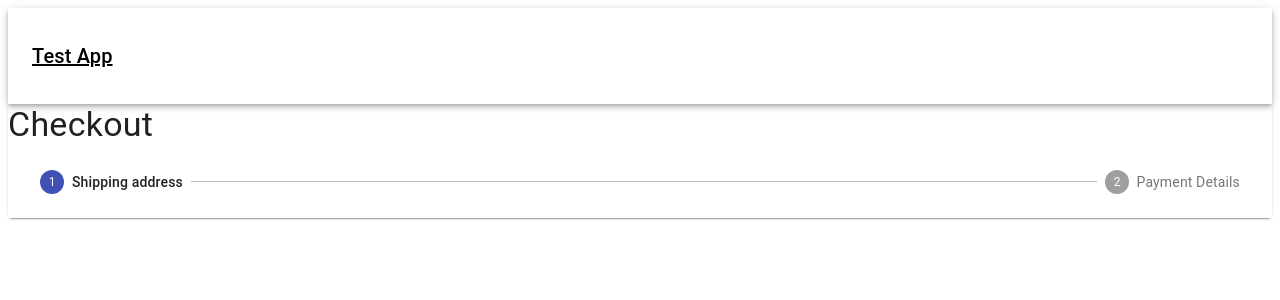
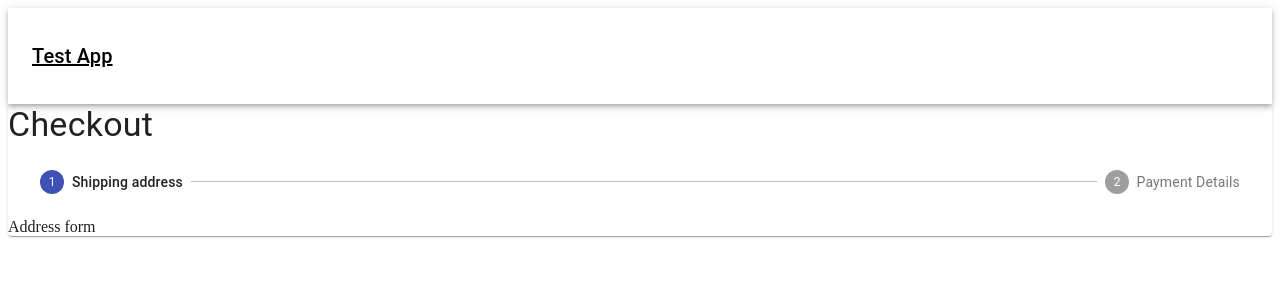
Before and after one commit to basilawwad/Ecommerce-App, a React (Create React App) app: page /Checkout in a window 1280 px wide. Shown: the top 300 px of the page. Built offline with nearby package versions, Linux system fonts and the light colour scheme; no server answers.

Commit message:
added the basic form files

```diff
--- a/src/App.jsx
+++ b/src/App.jsx
@@ -2,7 +2,7 @@ import React, { useEffect, useState } from 'react';
 import Cart from './components/Cart/Cart';
 import Navbar from './components/Navbar/Navbar';
 import Products from './components/Products/Products';
-import Checkout from './components/Checkout/Checkout';
+import Checkout from './components/CheckoutForm/Checkout/Checkout';
 import { commerce } from './lib/commerce';
 import { BrowserRouter as Router, Route, Routes } from 'react-router-dom';
 
--- /dev/null
+++ b/src/components/CheckoutForm/AddressForm.jsx
@@ -0,0 +1,7 @@
+import React from 'react';
+
+const AddressForm = () => {
+  return <div>Address form</div>;
+};
+
+export default AddressForm;
--- a/src/components/Checkout/Checkout.jsx
+++ b/src/components/CheckoutForm/Checkout/Checkout.jsx
@@ -9,11 +9,16 @@ import {
   Divider,
   Button
 } from '@material-ui/core';
+import AddressForm from '../AddressForm';
+import PaymentForm from '../PaymentForm';
+import CompletedPage from '../CompletedPage';
 
 const steps = ['Shipping address', 'Payment Details'];
 
 const Checkout = () => {
   const [activeStep, setActiveStep] = useState(0);
+
+  const Form = () => (activeStep == 0 ? <AddressForm /> : <PaymentForm />);
   return (
     <div>
       <main>
@@ -26,6 +31,7 @@ const Checkout = () => {
               </Step>
             ))}
           </Stepper>
+          {activeStep == steps.length ? <CompletedPage /> : <Form />}
         </Paper>
       </main>
     </div>
--- /dev/null
+++ b/src/components/CheckoutForm/CompletedPage.jsx
@@ -0,0 +1,7 @@
+import React from 'react';
+
+const CompletedPage = () => {
+  return <div>completed form</div>;
+};
+
+export default CompletedPage;
--- /dev/null
+++ b/src/components/CheckoutForm/PaymentForm.jsx
@@ -0,0 +1,7 @@
+import React from 'react';
+
+const PaymentForm = () => {
+  return <div>Payment</div>;
+};
+
+export default PaymentForm;
```
Also changed, not shown: src/components/CheckoutForm/Checkout/Checkout.module.css (added).
